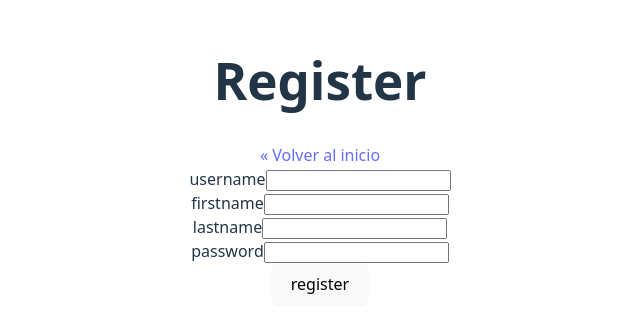
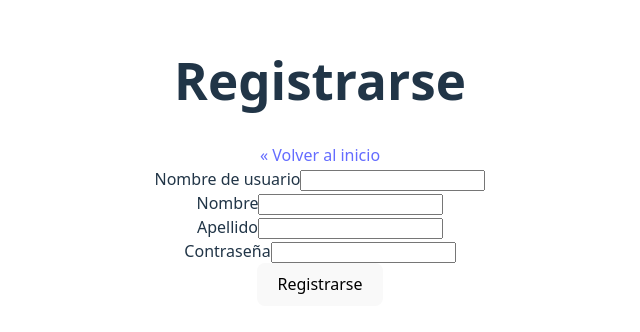
Before and after one commit to Gerlad64/cc5003-servicios, a React (Vite) app in the folder frontend/: page /register in a window 1280 px wide. Shown: the part 238-570 px from the top of the page, without its empty margins (320-960 px from the left). Built offline with nearby package versions, Linux system fonts and the light colour scheme.

Commit message:
fix: leves modificaciones de vistas login y register
Se traducen las palabras en los formularios para consistencia con el resto de la página

```diff
--- a/frontend/src/components/LoginForm.tsx
+++ b/frontend/src/components/LoginForm.tsx
@@ -31,18 +31,18 @@ const LoginForm = () => {
 
   return (
     <div>
-      <h1> Login </h1>
+      <h1> Iniciar Sesión </h1>
       <a href="/"> « Volver al inicio </a>
       <form onSubmit={handleSubmit}>
         <div>
-          username
+          Nombre de usuario
           <input value={username} onChange={handleUsernameChange}/>
         </div>
         <div>
-          password
+          Contraseña
           <input value={password} onChange={handlePasswordChange}/>
         </div>
-        <button type="submit"> login </button>
+        <button type="submit"> Iniciar Sesión </button>
       </form>
     </div>
   );
--- a/frontend/src/components/RegisterForm.tsx
+++ b/frontend/src/components/RegisterForm.tsx
@@ -36,26 +36,26 @@ const RegisterForm = () => {
 
   return (
     <div>
-      <h1> Register </h1>
+      <h1> Registrarse </h1>
       <a href="/"> « Volver al inicio</a>
       <form onSubmit={handleSubmit}>
         <div>
-          username
+          Nombre de usuario
           <input value={username} onChange={handleUsernameChange}/>
         </div>
         <div>
-          firstname
+          Nombre
           <input value={firstname} onChange={handleFirstnameChange}/>
         </div>
         <div>
-          lastname
+          Apellido
           <input value={lastname} onChange={handleLastnameChange}/>
         </div>
         <div>
-          password
+          Contraseña
           <input value={password} onChange={handlePasswordChange}/>
         </div>
-        <button type="submit"> register </button>
+        <button type="submit"> Registrarse </button>
       </form>
     </div>
   );
```
